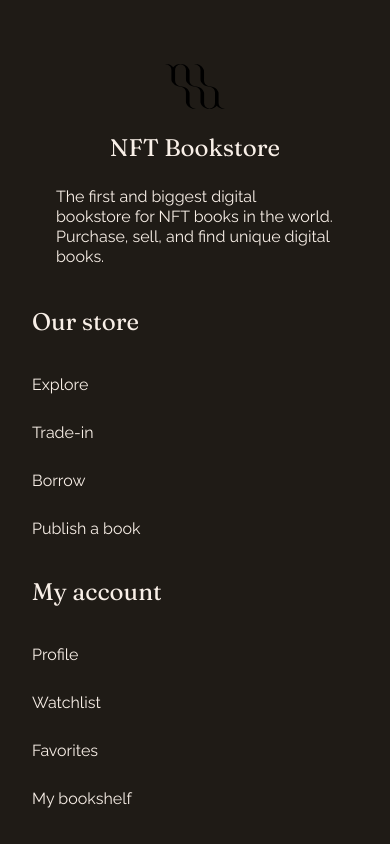
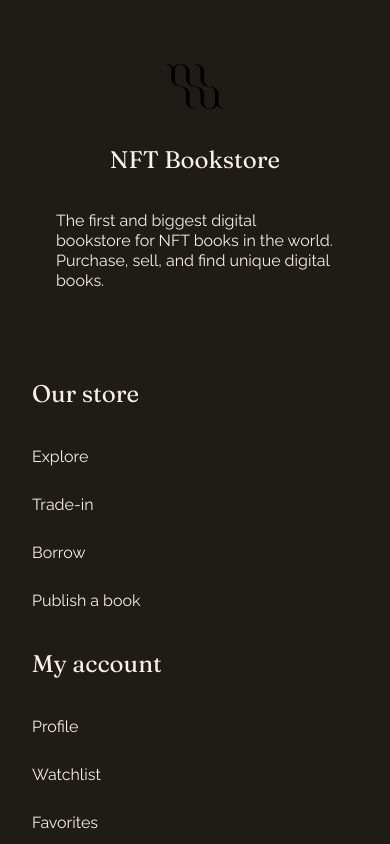
Before and after one commit to weandwebk19/nft-bookstore, a Next.js app: page / in a window 390 px wide. Shown: the part 1060-1904 px from the top of the page. Built offline with nearby package versions, Linux system fonts and the light colour scheme.

Commit message:
fixed gap in mobile screen

```diff
--- a/src/layouts/components/Footer/Footer.tsx
+++ b/src/layouts/components/Footer/Footer.tsx
@@ -98,6 +98,7 @@ const Footer = () => {
                     marginTop: "24px",
                     padding: "64px 32px 32px",
                 }}
+                className={styles.footer__wrapper}
             >
                 <Grid
                     item
@@ -119,8 +120,9 @@ const Footer = () => {
                             alt="NFT Bookstore"
                             sx={{
                                 width: "60px",
-                                marginBottom: "24px"
+                                marginBottom: "36px"
                             }}
+                            className={styles.footer__name}
                         />
                         <Typography
                             variant="h5"
@@ -128,8 +130,9 @@ const Footer = () => {
                                 fontSize: "24px",
                                 lineHeight: "30px",
                                 fontWeight: 400,
-                                marginBottom: "24px",
+                                marginBottom: "36px",
                             }}
+                            className={styles.footer__description}
                         >
                             NFT Bookstore
                         </Typography>
--- a/src/styles/Footer.module.scss
+++ b/src/styles/Footer.module.scss
@@ -1,10 +1,20 @@
 @media (max-width: 899.99px) {
-    .footer__list {
-        margin-top: 32px;
+    .footer__wrapper {
+        padding-top: 32px;
+
+        .footer__list {
+            margin-top: 32px;
+        }
     }
 }
 
 @media (max-width: 599.99px) {
+
+    .footer__name,
+    .footer__description {
+        margin-bottom: 24px;
+    }
+
     .footer__list {
         margin-left: 12px;
     }
```
